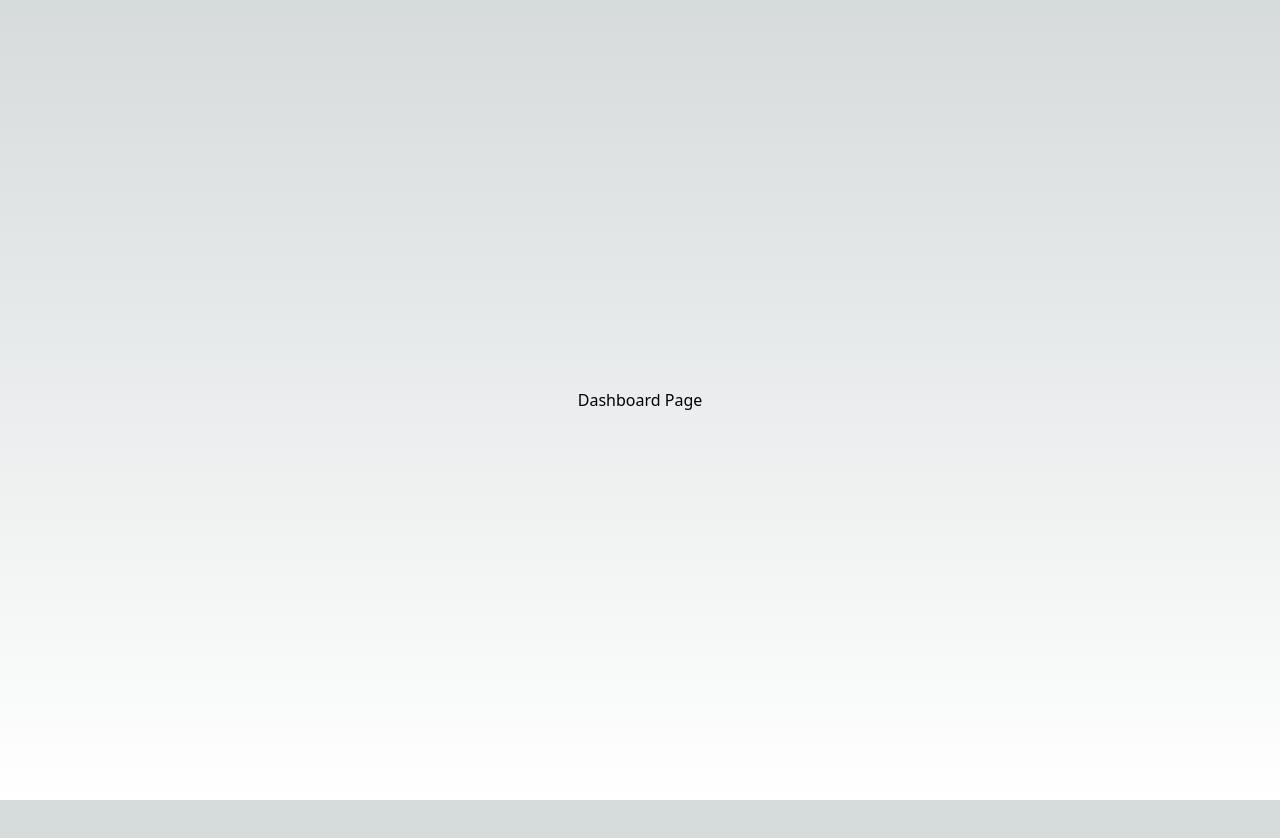
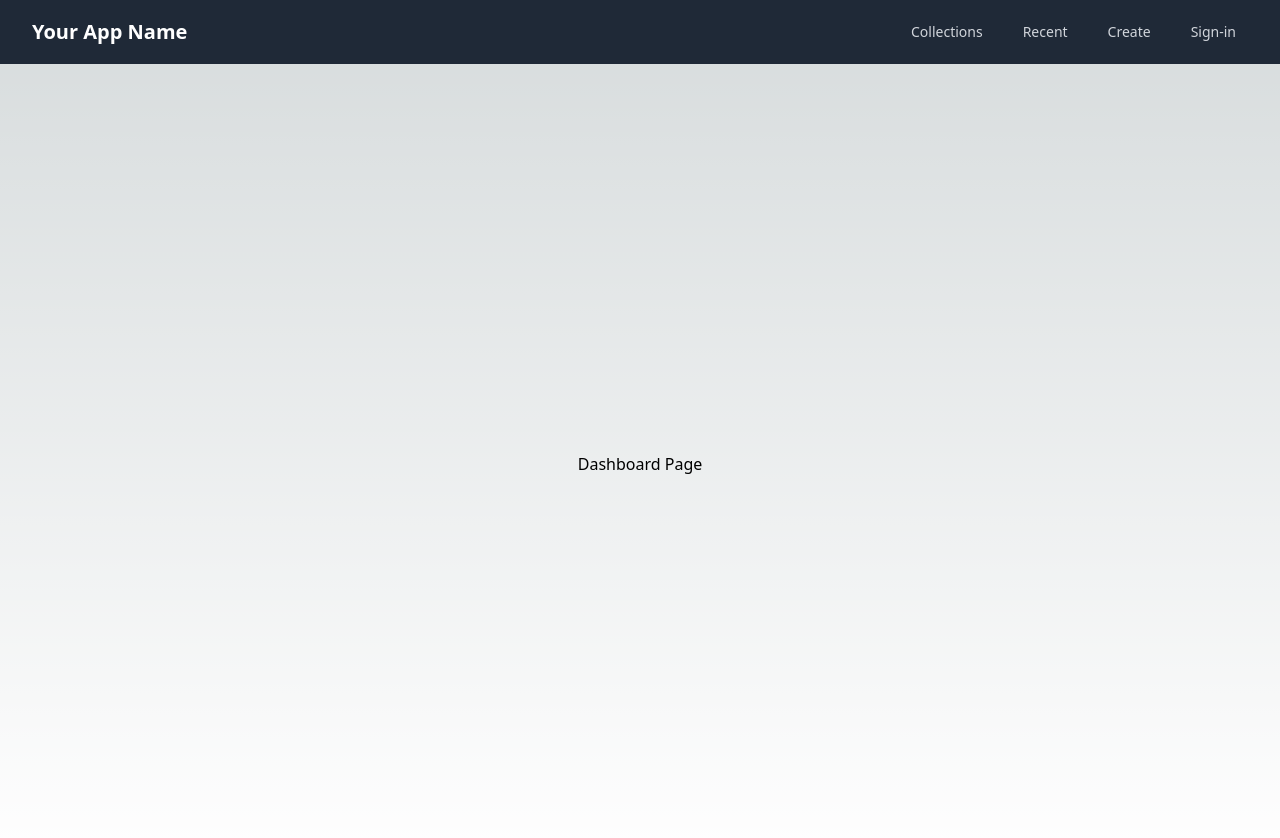
Before and after one commit to JordiMartinezDev/NFT_Marketplace_Front, a Next.js app: page /dashboard in a window 1280 px wide. Shown: the top 838 px of the page. Before the commit the page ends 800 px from the top, so only its background shows below. Built offline with nearby package versions, Linux system fonts and the light colour scheme; no server answers.

Commit message:
Nabvar done - Not 100% styled

```diff
--- a/src/app/components/Navbar.tsx
+++ b/src/app/components/Navbar.tsx
@@ -24,7 +24,35 @@ function NavBar() {
     items.push({ href: "/sign-in", label: "Sign-in" });
   }
 
-  return <nav className="bg-gray-800"></nav>;
+  return (
+    <nav className="bg-gray-800">
+      <div className="max-w-7xl mx-auto px-4 sm:px-6 lg:px-8">
+        <div className="flex items-center justify-between h-16">
+          <div className="flex-shrink-0">
+            <Link href="/">
+              <div className="text-white text-xl font-bold">Your App Name</div>
+            </Link>
+          </div>
+          <div className="flex">
+            <div className="hidden sm:block sm:ml-6">
+              <div className="flex space-x-4">
+                {items.map((item, index) => (
+                  <Link key={index} href={item.href}>
+                    <div className="text-gray-300 hover:bg-gray-700 hover:text-white px-3 py-2 rounded-md text-sm font-medium">
+                      {item.label}
+                    </div>
+                  </Link>
+                ))}
+                {isLoaded && user && (
+                  <UserButton afterSignOutUrl="/"></UserButton>
+                )}
+              </div>
+            </div>
+          </div>
+        </div>
+      </div>
+    </nav>
+  );
 }
 
 export default NavBar;
```
